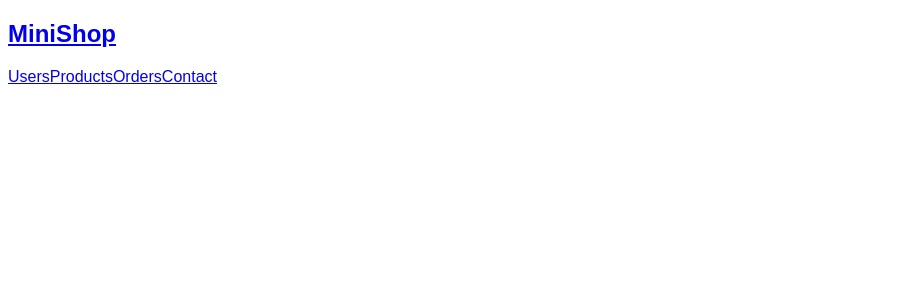
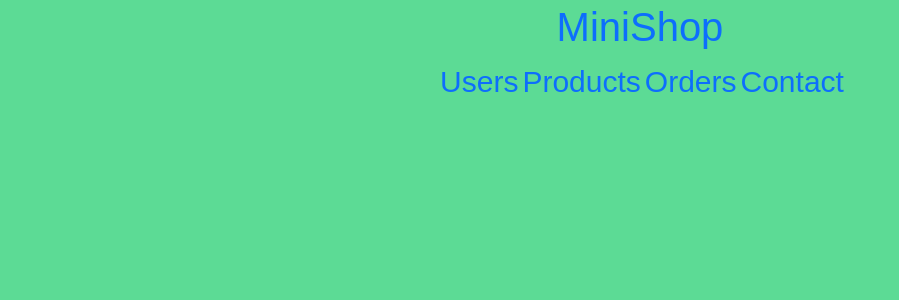
Before and after one commit to YeriAddict/MiniShop, an Angular app: page / in a window 1280 px wide. Shown: the top 300 px of the page, without its empty margins (0-899 px from the left). Built offline with nearby package versions, Linux system fonts and the light colour scheme.

Commit message:
Added css to the rest

```diff
--- a/src/app/app.component.css
+++ b/src/app/app.component.css
@@ -0,0 +1,16 @@
+body
+{
+    background-color: #7EBEEB;
+    background-size: auto;
+    background-repeat : no-repeat;
+}
+
+nav
+{
+    border-top:solid;
+    font-size:30px;
+    text-align: center;
+    border-bottom:solid;
+    color:#5CDB95;
+    background-color: #5CDB95;
+}
--- a/src/app/app.component.html
+++ b/src/app/app.component.html
@@ -2,9 +2,17 @@
     <h1>
         <a routerLink="/">{{title}}</a>
     </h1>
-    <a routerLink="/users">Users</a>
-    <a routerLink="/products">Products</a>
-    <a routerLink="/orders">Orders</a>
-    <a routerLink="/contact">Contact</a>
+    <a routerLink="/users">
+        <i class="fs-4 bi-people"></i> <span class="ms-1 d-none d-sm-inline">Users</span>
+    </a>
+    <a routerLink="/products">
+        <i class="fs-4 bi-grid"></i><span class="ms-1 d-none d-sm-inline">Products</span>
+    </a>
+    <a routerLink="/orders">
+        <i class="fs-4 bi-table"></i><span class="ms-1 d-none d-sm-inline">Orders</span>
+    </a>
+    <a routerLink="/contact">
+        <i class="fs-4 bi-chat-square-heart-fill"></i><span class="ms-1 d-none d-sm-inline">Contact</span>
+    </a>
 </nav>
 <router-outlet></router-outlet>
--- a/src/index.html
+++ b/src/index.html
@@ -6,6 +6,7 @@
   <base href="/">
   <meta name="viewport" content="width=device-width, initial-scale=1">
   <link rel="icon" type="image/x-icon" href="favicon.ico">
+  <link href="https://cdn.jsdelivr.net/npm/bootstrap@5.2.2/dist/css/bootstrap.min.css" rel="stylesheet" integrity="sha384-Zenh87qX5JnK2Jl0vWa8Ck2rdkQ2Bzep5IDxbcnCeuOxjzrPF/et3URy9Bv1WTRi" crossorigin="anonymous">
 </head>
 <body>
   <app-root></app-root>
--- a/src/styles.css
+++ b/src/styles.css
@@ -1,3 +1,11 @@
 * {
     font-family: Arial, Helvetica, sans-serif;
-  }
+}
+
+a {
+  text-decoration: none;
+}
+
+body{
+  background-color: #5CDB95;
+}
```
